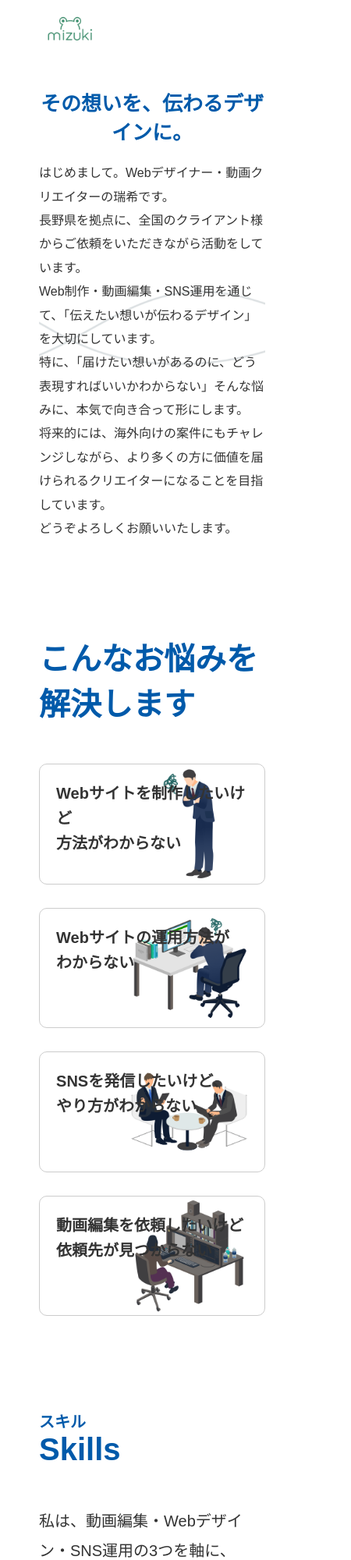
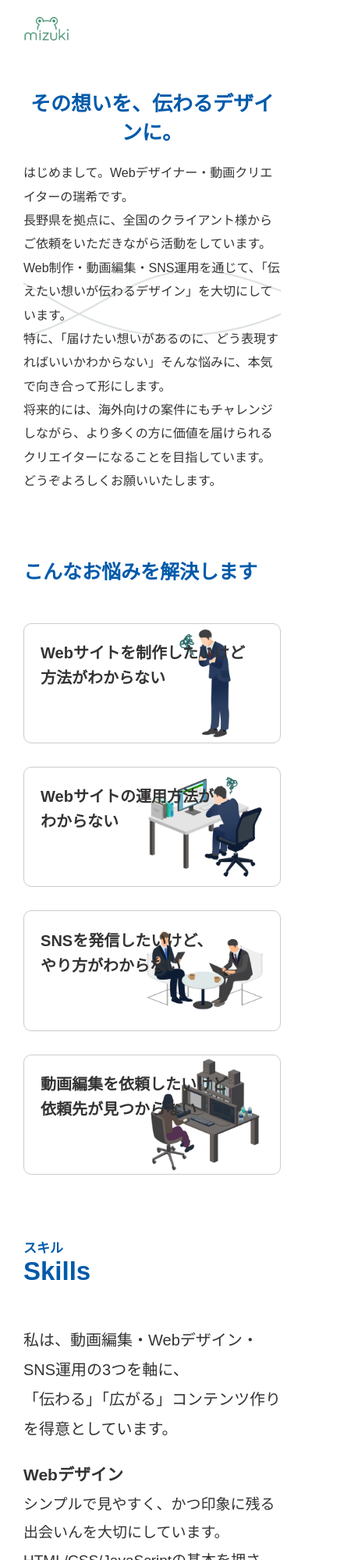
Before and after one commit to Mr-33one/Web, a plain HTML site: page index.html in a window 390 px wide. Shown: the top 2000 px of the page at 78% size, 450 px wide, since content can reach past the window. Drawn offline with Linux system fonts and the light colour scheme.

Commit message:
レスポンシブ調整

```diff
--- a/css/style.css
+++ b/css/style.css
@@ -416,6 +416,9 @@ section {
     }
 }
 @media screen and (max-width: 959px) {
+    main {
+        padding: 10px 30px;
+    }
     .footer__container .footer__nav {
         flex-direction: column;
         margin-bottom: 30px;
@@ -433,10 +436,16 @@ section {
         width: 80px;
         height: 80px;
     }
+    .header__container {
+        padding: 0 20px;
+    }
 }
 @media screen and (max-width: 900px) {
     .worries__list {
         grid-template-columns: repeat(1, 1fr);
+    }
+    .production__container .production__wrapper .production__item {
+        width: 100%;
     }
 }
 @media screen and (max-width: 860px) {
@@ -463,6 +472,30 @@ section {
     .contact__title .en {
         font-size: 23px;
     }
+    .production__container .production__wrapper {
+        grid-template-columns: auto;
+    }
+    .worries__title {
+        font-size: 25px;
+    }
+    .section__title .ja {
+        font-size: 17px;
+    }
+    .section__title .en {
+        font-size: 33px;
+    }
+    .skill__container {
+        margin-bottom: 80px;
+    }
+    .worries__container {
+        margin-bottom: 80px;
+    }
+    .production__container {
+        margin-bottom: 80px;
+    }
+    .hero__container {
+        margin-bottom: 80px;
+    }
 }
 @media screen and (max-width: 555px) {
     .hero__container .hero__h1 {
```
